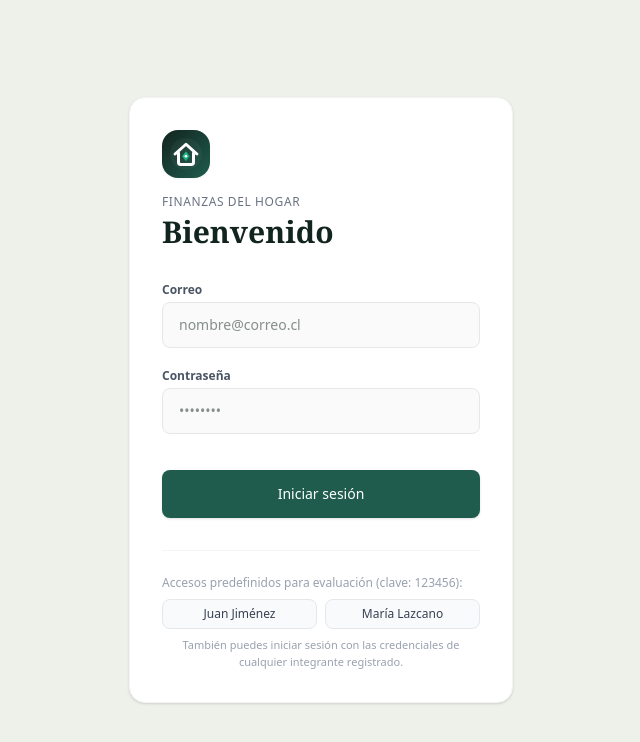
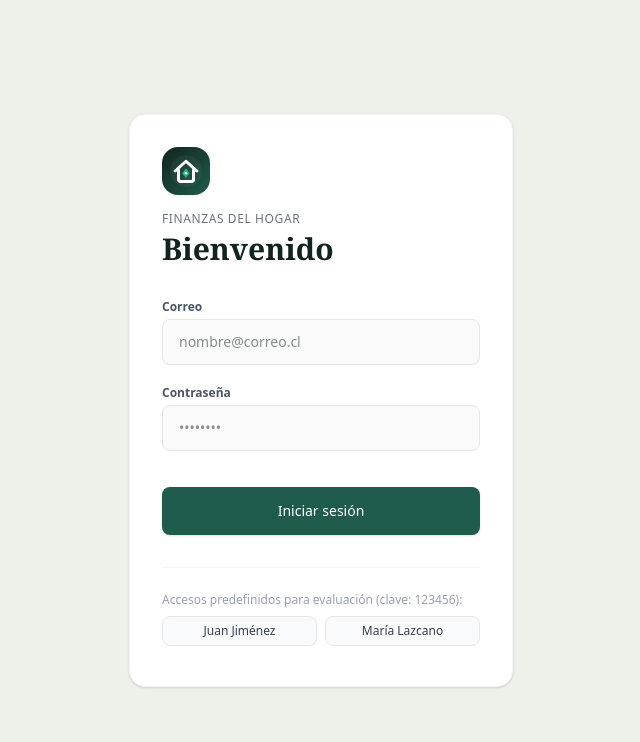
Before and after one commit to barsak34/App-finanzas-ici324, a Next.js app: page /login in a window 1280 px wide. Shown: the top 742 px of the page, without its empty margins (319-959 px from the left). Built offline with nearby package versions, Linux system fonts and the light colour scheme.

Commit message:
corrrecion de texto

```diff
--- a/app/login/page.tsx
+++ b/app/login/page.tsx
@@ -118,7 +118,6 @@ export default function LoginPage() {
             </button>
           </div>
           <p className="text-[11px] text-gray-400 text-center">
-            También puedes iniciar sesión con las credenciales de cualquier integrante registrado.
           </p>
         </div>
       </div>
```
